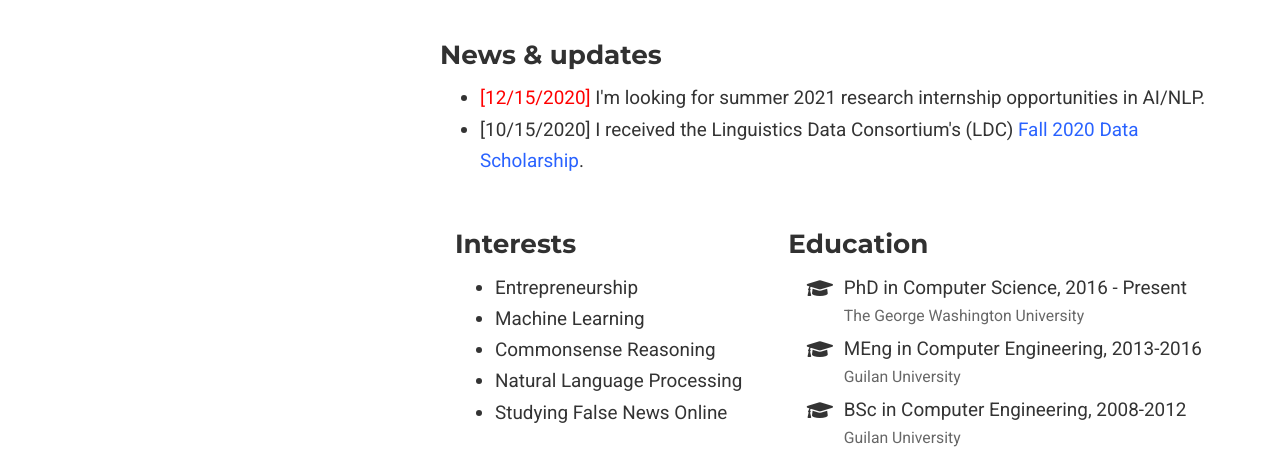
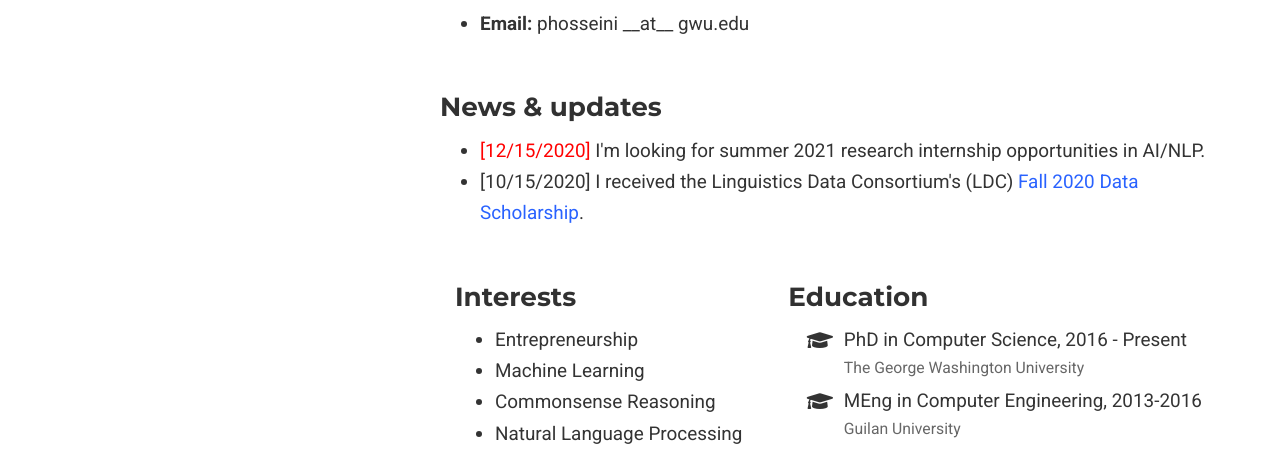
Before and after one commit to phosseini/phosseini-archive.github.io, a plain HTML site: page index.html in a window 1280 px wide. Shown: the part 626-1078 px from the top of the page. Drawn offline with nearby package versions, Linux system fonts and the light colour scheme; some icons are missing.

Commit message:
adding updates

```diff
--- a/index.html
+++ b/index.html
@@ -11,7 +11,7 @@
 
     <meta name="author" content="Pedram Hosseini">
 
-    <meta name="description" content="<b>Email:</b> phosseini __at__ gwu.edu">
+    <meta>
     <meta name="description" content="PhD Candidate, Research Assistant at ML/NLP Lab">
 
 
@@ -267,12 +267,22 @@
                     and find causal chains among events in a story.</p>
 
                 <div class="row">
+                    <ul class="ul-interests">
+                        <li><b>Email:</b> phosseini __at__ gwu.edu
+                        </li>
+                    </ul>
+                </div>
+
+                <div class="row">
                     <h3>News & updates</h3>
                     <ul class="ul-interests">
                         <li><span style="color:red;">[12/15/2020]</span> I'm looking for summer 2021 research internship
                             opportunities in AI/NLP.
                         </li>
-                        <li>[10/15/2020] I received the Linguistics Data Consortium's (LDC) <a href="https://www.ldc.upenn.edu/communications/newsletter/october-2020-newsletter">Fall 2020 Data Scholarship</a>.</li>
+                        <li>[10/15/2020] I received the Linguistics Data Consortium's (LDC) <a
+                                href="https://www.ldc.upenn.edu/communications/newsletter/october-2020-newsletter">Fall
+                            2020 Data Scholarship</a>.
+                        </li>
                     </ul>
                 </div>
 
```
